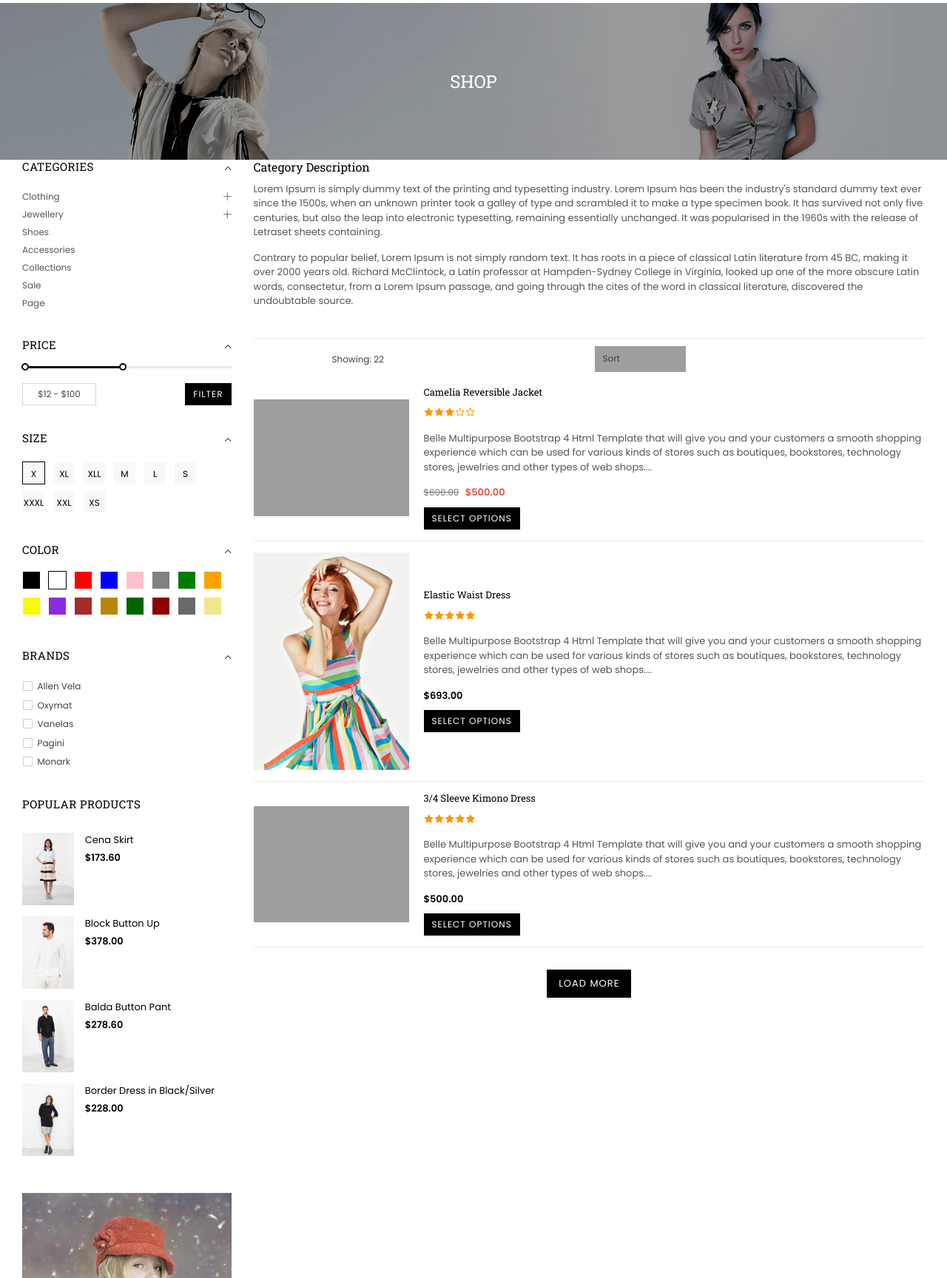
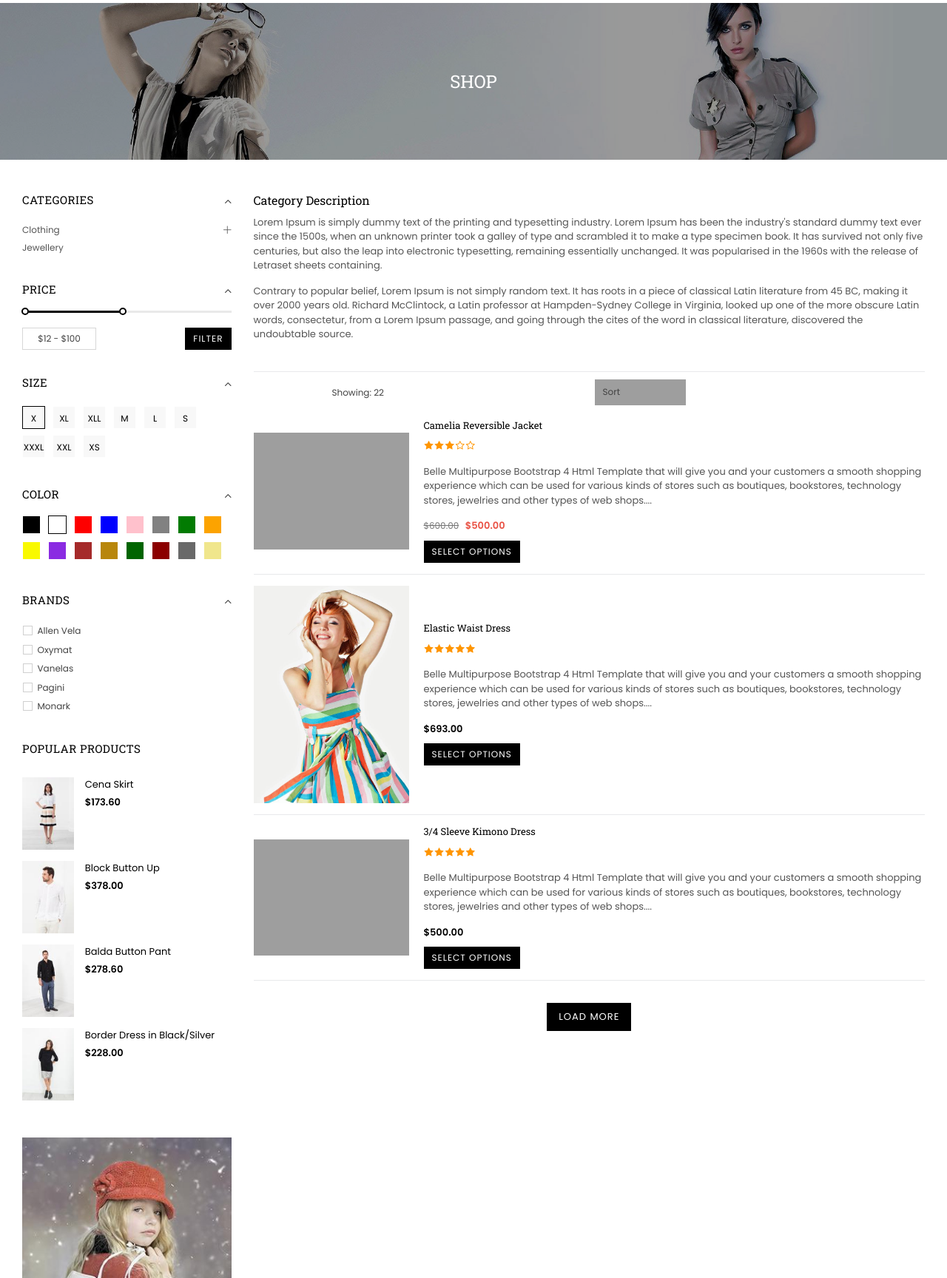
Before and after one commit to usman-ghani190/python-django-belle, a Django app: page /shop/ in a window 1280 px wide. Shown: the part 192-1920 px from the top of the page at 74% size. Run offline with Django 5.2, Linux system fonts and the light colour scheme; data comes from the database, SQL or seed files in the repository; both versions use the stored data as it was after the commit; some libraries are stand-ins or nearby versions; some web fonts are replaced; grey boxes are pictures that could not be loaded.

Commit message:
introduced categories and rendered on shop page

```diff
--- a/app/admin.py
+++ b/app/admin.py
@@ -1,6 +1,6 @@
 from django.contrib import admin
 
-from app.models import Color, Product, ProductBigImage, ProductImage, Size, SliderImages
+from app.models import Category, Color, Product, ProductBigImage, ProductImage, Size, SliderImages
 
 # Register your models here.
 admin.site.register(Product)
@@ -9,3 +9,4 @@ admin.site.register(Size)
 admin.site.register(ProductImage)
 admin.site.register(SliderImages)
 admin.site.register(ProductBigImage)
+admin.site.register(Category)
--- a/app/templates/app/shop.html
+++ b/app/templates/app/shop.html
@@ -7,7 +7,7 @@
     <div id="page-content">
     	<!--Collection Banner-->
     <div>
-        <div class="collection-header">
+        <div class="collection-header" style="padding-bottom:45px;">
 			<div class="collection-hero">
         		<div class="collection-hero__image"><img class="blur-up lazyload" data-src="{% static 'images/shop/cat-women.jpg' %}" src="{% static 'images/shop/cat-women.jpg' %}" alt="Women" title="Women" /></div>
         		<div class="collection-hero__title-wrapper"><h1 class="collection-hero__title page-width">Shop</h1></div>
@@ -24,32 +24,27 @@
                 	<div class="sidebar_tags">
                     	<!--Categories-->
                     	<div class="sidebar_widget categories filter-widget">
-                            <div class="widget-title"><h2>Categories</h2></div>
+                        <div class="widget-title">
+                                    <h2>Categories</h2>
+                                </div>
                                 <div class="widget-content">
                                     <ul class="sidebar_categories">
-                                    <li class="level1 sub-level"><a href="#;" class="site-nav">Clothing</a>
+                                        {% for category in categories %}
+                                        <li class="level1 {% if category.subcategories.exists %}sub-level{% endif %}">
+                                            <a href="#" class="site-nav">{{ category.name }}</a>
+                                            {% if category.subcategories.exists %}
                                             <ul class="sublinks">
-                                        	<li class="level2"><a href="#;" class="site-nav">Men</a></li>
-                                            <li class="level2"><a href="#;" class="site-nav">Women</a></li>
-                                            <li class="level2"><a href="#;" class="site-nav">Child</a></li>
-                                            <li class="level2"><a href="#;" class="site-nav">View All Clothing</a></li>
+                                                {% for subcategory in category.subcategories.all %}
+                                                <li class="level2"><a href="#" class="site-nav">{{ subcategory.name }}</a></li>
+                                                {% endfor %}
                                             </ul>
+                                            {% endif %}
                                         </li>
-                                    <li class="level1 sub-level"><a href="#;" class="site-nav">Jewellery</a>
-                                    	<ul class="sublinks">
-                                        	<li class="level2"><a href="#;" class="site-nav">Ring</a></li>
-                                            <li class="level2"><a href="#;" class="site-nav">Neckalses</a></li>
-                                            <li class="level2"><a href="#;" class="site-nav">Eaarings</a></li>
-                                            <li class="level2"><a href="#;" class="site-nav">View All Jewellery</a></li>
-                                        </ul>
-                                    </li>
-                                    <li class="lvl-1"><a href="#;" class="site-nav">Shoes</a></li>
-                                    <li class="lvl-1"><a href="#;" class="site-nav">Accessories</a></li>
-                                    <li class="lvl-1"><a href="#;" class="site-nav">Collections</a></li>
-                                    <li class="lvl-1"><a href="#;" class="site-nav">Sale</a></li>
-                                    <li class="lvl-1"><a href="#;" class="site-nav">Page</a></li>
+                                        {% endfor %}
                                     </ul>
                                 </div>
+
+
                         </div>
                         <!--Categories-->
                         <!--Price Filter-->
@@ -286,12 +281,12 @@
                                 <div class="list-view-item__image-column">
                                     <div class="list-view-item__image-wrapper">
                                         <!-- Image -->
-                                        <a href="{% url 'product' %}"><img class="list-view-item__image blur-up lazyload" data-src="{% static 'images/product-images/product-image1.jpg' %}" src="{% static 'images/product-images/product-image1.jpg' %}" alt="image" title="product"></a>
+                                        <a href="#"><img class="list-view-item__image blur-up lazyload" data-src="{% static 'images/product-images/product-image1.jpg' %}" src="{% static 'images/product-images/product-image1.jpg' %}" alt="image" title="product"></a>
                                         <!-- End Image -->
                                     </div>
                                 </div>
                                 <div class="list-view-item__title-column">
-                                    <div class="h4 grid-view-item__title"><a href="{% url 'product' %}">Camelia Reversible Jacket</a></div>
+                                    <div class="h4 grid-view-item__title"><a href="#">Camelia Reversible Jacket</a></div>
                                     <!-- Product Review -->
                                     <p class="product-review"><i class="font-13 fa fa-star"></i><i class="font-13 fa fa-star"></i><i class="font-13 fa fa-star"></i><i class="font-13 fa fa-star-o"></i><i class="font-13 fa fa-star-o"></i></p>
                                     <!-- End Product Review -->
@@ -315,12 +310,12 @@
                                 <div class="list-view-item__image-column">
                                     <div class="list-view-item__image-wrapper">
                                         <!-- Image -->
-                                        <a href="{% url 'product' %}"><img class="list-view-item__image blur-up lazyload" data-src="{% static 'images/product-images/product-image2.jpg' %}" src="{% static 'images/product-images/product-image2.jpg' %}" alt="image" title="product"></a>
+                                        <a href="#"><img class="list-view-item__image blur-up lazyload" data-src="{% static 'images/product-images/product-image2.jpg' %}" src="{% static 'images/product-images/product-image2.jpg' %}" alt="image" title="product"></a>
                                         <!-- End Image -->
                                     </div>
                                 </div>
                                 <div class="list-view-item__title-column">
-                                    <div class="h4 grid-view-item__title"><a href="{% url 'product' %}">Elastic Waist Dress</a></div>
+                                    <div class="h4 grid-view-item__title"><a href="#">Elastic Waist Dress</a></div>
                                     <!-- Product Review -->
                                     <p class="product-review"><i class="font-13 fa fa-star"></i><i class="font-13 fa fa-star"></i><i class="font-13 fa fa-star"></i><i class="font-13 fa fa-star"></i><i class="font-13 fa fa-star"></i></p>
                                     <!-- End Product Review -->
@@ -348,7 +343,7 @@
                                     </div>
                                 </div>
                                 <div class="list-view-item__title-column">
-                                    <div class="h4 grid-view-item__title"><a href="{% url 'product' %}">3/4 Sleeve Kimono Dress</a></div>
+                                    <div class="h4 grid-view-item__title"><a href="#">3/4 Sleeve Kimono Dress</a></div>
                                     <!-- Product Review -->
                                     <p class="product-review"><i class="font-13 fa fa-star"></i><i class="font-13 fa fa-star"></i><i class="font-13 fa fa-star"></i><i class="font-13 fa fa-star"></i><i class="font-13 fa fa-star"></i></p>
                                     <!-- End Product Review -->
--- a/app/views.py
+++ b/app/views.py
@@ -7,7 +7,7 @@ from django.urls import reverse
 
 
 from app.forms import OrderItemForm, ProductQueryAskForm, ReviewForm
-from app.models import Cart, CartItem, Color, Order, OrderItem, Product, ProductBigImage, ProductImage, Size, SliderImages
+from app.models import Cart, CartItem, Category, Color, Order, OrderItem, Product, ProductBigImage, ProductImage, Size, SliderImages
 
 # Create your views here.
 def index(request, slug=None):
@@ -31,41 +31,17 @@ def index(request, slug=None):
     return render(request, 'app/index.html', context)
 
 def shop_page(request):
-    context= {}
+    categories = Category.objects.filter(parent__isnull=True)
+    products = Product.objects.all()
+    context = {
+        "categories": categories,
+        "products": products,
+    }
     return render(request, 'app/shop.html', context)
 
 
 
-# def add_to_cart(request, product, quantity):
-#     # Get the selected color and size from the form
-#     color_name = request.POST.get('option-0')  # This is the color
-#     size_name = request.POST.get('option-1')   # This is the size
 
-#     print(f"Selected color: {color_name}, Selected size: {size_name}")
-
-#     # Ensure color and size are selected
-#     if not color_name or not size_name:
-#         messages.error(request, "Please select both color and size.")
-#         return HttpResponseRedirect(request.META.get('HTTP_REFERER', '/'))  # Go back to the product page if not selected
-
-#     # Get the color and size objects by their name
-#     color = get_object_or_404(Color, name=color_name)
-#     size = get_object_or_404(Size, name=size_name)
-
-#     # Get or create a cart for the user
-#     cart, created = Cart.objects.get_or_create(user=request.user)
-
-#     # Check if the item already exists in the cart (same product, color, and size)
-#     cart_item, created = CartItem.objects.get_or_create(cart=cart, product=product, color=color, size=size)
-
-#     # Update the quantity if the item already exists in the cart
-#     cart_item.quantity += int(quantity)
-#     cart_item.save()
-
-#     print("Redirecting to cart...")
-
-#     # Redirect to the cart page
-#     return HttpResponseRedirect(reverse('cart'))
 
 def add_to_cart(request, product, quantity):
     color_name = request.POST.get('option-0')
@@ -98,111 +74,6 @@ def add_to_cart(request, product, quantity):
     return redirect(reverse('cart'))
 
 
-
-# def product_page(request, slug):
-#     product = get_object_or_404(Product, slug=slug)
-#     variants = ProductImage.objects.all()
-#     big_variants = ProductBigImage.objects.all()
-#     reviews = product.reviews.all()  # Get reviews for the product
-#     review_form = ReviewForm()
-
-#     # Calculate savings
-#     you_saved, percentage_saved = None, None
-#     if product.price and product.discounted_price:
-#         you_saved = product.price - product.discounted_price
-#         percentage_saved = (you_saved / product.price) * 100
-
-#     # Form handling for ProductQueryAskForm
-#     form = ProductQueryAskForm(request.POST or None)
-#     if request.method == 'POST' and form.is_valid():
-#         form.save()
-#         messages.success(request, "Your query has been submitted successfully!")
-#         return redirect('product', slug=slug)
-#     elif request.method == 'POST':
-#         messages.error(request, "There was an error submitting your query. Please correct the form.")
-
-#     # Handle Add to Cart and Buy Now actions
-#     if request.method == 'POST':
-#         action = request.POST.get('action')
-#         quantity = int(request.POST.get('quantity', 1))  # Default to 1 if quantity is not provided
-
-#         if action == 'add_to_cart':
-#             return add_to_cart(request, product, quantity)
-#         elif action == 'buy_now':
-#             return buy_now(request, product, quantity)
-
-#     # Context for the template
-#     context = {
-#         'product': product,
-#         'variants': variants,
-#         'big_variants': big_variants,
-#         'you_saved': you_saved,
-#         'percentage_saved': percentage_saved,
-#         'form': form,
-#         'reviews':reviews,
-#         'review_form':review_form,
-
-#     }
-
-#     return render(request, 'app/product_page.html', context)
-
-# def product_page(request, slug):
-#     product = get_object_or_404(Product, slug=slug)
-#     variants = ProductImage.objects.all()
-#     big_variants = ProductBigImage.objects.all()
-#     reviews = product.reviews.all()  # Get reviews for the product
-#     review_form = ReviewForm()
-
-#     # Calculate savings
-#     you_saved, percentage_saved = None, None
-#     if product.price and product.discounted_price:
-#         you_saved = product.price - product.discounted_price
-#         percentage_saved = (you_saved / product.price) * 100
-
-#     # Form handling for ProductQueryAskForm
-#     form = ProductQueryAskForm(request.POST or None)
-#     if request.method == 'POST' and form.is_valid():
-#         form.save()
-#         messages.success(request, "Your query has been submitted successfully!")
-#         return redirect('product', slug=slug)
-#     elif request.method == 'POST':
-#         messages.error(request, "There was an error submitting your query. Please correct the form.")
-
-#     # Handle ReviewForm submission
-#     if request.method == 'POST' and 'review_submit' in request.POST:
-#         review_form = ReviewForm(request.POST)
-#         if review_form.is_valid():
-#             review = review_form.save(commit=False)
-#             review.product = product  # Associate the review with the product
-#             review.save()
-#             messages.success(request, "Your review has been submitted successfully!")
-#             return redirect('product', slug=slug)
-#         else:
-#             messages.error(request, "There was an error submitting your review. Please correct the form.")
-
-#     # Handle Add to Cart and Buy Now actions
-#     if request.method == 'POST':
-#         action = request.POST.get('action')
-#         quantity = int(request.POST.get('quantity', 1))  # Default to 1 if quantity is not provided
-
-#         if action == 'add_to_cart':
-#             return add_to_cart(request, product, quantity)
-#         elif action == 'buy_now':
-#             return buy_now(request, product, quantity)
-
-#     # Context for the template
-#     context = {
-#         'product': product,
-#         'variants': variants,
-#         'big_variants': big_variants,
-#         'you_saved': you_saved,
-#         'percentage_saved': percentage_saved,
-#         'form': form,
-#         'reviews': reviews,
-#         'review_form': review_form,
-#     }
-
-#     return render(request, 'app/product_page.html', context)
 
 def product_page(request, slug):
     product = get_object_or_404(Product, slug=slug)
@@ -247,6 +118,18 @@ def product_page(request, slug):
         messages.success(request, "Your query has been submitted successfully!")
         return redirect('product', slug=slug)
 
+     # Handle Add to Cart and Buy Now actions
+    if request.method == 'POST':
+        action = request.POST.get('action')
+        quantity = int(request.POST.get('quantity', 1))  # Default to 1 if quantity is not provided
+
+        if action == 'add_to_cart':
+            return add_to_cart(request, product, quantity)
+        elif action == 'buy_now':
+            return buy_now(request, product, quantity)
+
+
+
     # Context for the template
     context = {
         'product': product,
@@ -262,13 +145,8 @@ def product_page(request, slug):
     }
 
     return render(request, 'app/product_page.html', context)
-# def cart_page(request):
-#     # Assuming you have a Cart model to fetch cart items for the user
-#     cart = Cart.objects.get_or_create(user=request.user)
-#     context = {
-#         'cart': cart,  # Pass cart to the template
-#     }
-#     return render(request, 'app/cart.html', context)
+
+
 
 def cart_page(request):
     if request.user.is_authenticated:
@@ -294,61 +172,6 @@ def cart_page(request):
 
 
 
-
-
-# def buy_now(request, product, quantity):
-#     # Get the selected color and size from the form
-#     color_name = request.POST.get('option-0')
-#     size_name = request.POST.get('option-1')
-
-#     # Ensure color and size are selected
-#     if not color_name or not size_name:
-#         messages.error(request, "Please select both color and size.")
-#         return HttpResponseRedirect(request.META.get('HTTP_REFERER', '/'))
-#     # Get the color and size objects by their name
-#     color = get_object_or_404(Color, name=color_name)
-#     size = get_object_or_404(Size, name=size_name)
-
-#     # Get or create a cart for the user
-#     cart, created = Cart.objects.get_or_create(user=request.user)
-
-#     # Check if the item already exists in the cart (same product, color, and size)
-#     cart_item, created = CartItem.objects.get_or_create(cart=cart, product=product, color=color, size=size)
-
-#     # Update the quantity if the item already exists in the cart
-#     cart_item.quantity += int(quantity)
-#     cart_item.save()
-
-#     # Redirect to the checkout page
-#     return HttpResponseRedirect(reverse('checkout'))
-
-# def buy_now(request, product, quantity):
-#     color_name = request.POST.get('option-0')
-#     size_name = request.POST.get('option-1')
-
-#     if not color_name or not size_name:
-#         messages.error(request, "Please select both color and size.")
-#         return HttpResponseRedirect(request.META.get('HTTP_REFERER', '/'))
-
-#     color = get_object_or_404(Color, name=color_name)
-#     size = get_object_or_404(Size, name=size_name)
-
-#     # Determine whether to use user or session_key
-#     if request.user.is_authenticated:
-#         cart, created = Cart.objects.get_or_create(user=request.user)
-#     else:
-#         session_key = request.session.session_key
-#         if not session_key:
-#             request.session.create()  # Create a new session if it doesn't exist
-#             session_key = request.session.session_key
-#         cart, created = Cart.objects.get_or_create(session_key=session_key)
-
-#     # Add or update the cart item
-#     cart_item, created = CartItem.objects.get_or_create(cart=cart, product=product, color=color, size=size)
-#     cart_item.quantity += int(quantity)
-#     cart_item.save()
-
-#     return HttpResponseRedirect(reverse('checkout'))
 
 def buy_now(request, product, quantity):
     color_name = request.POST.get('option-0')
```
Also changed, not shown: app/models.py (+15 -0 lines), app/migrations/0022_category.py (added), app/migrations/0023_category_slug.py (added), app/static/images/cat-women2.jpg (added), app/static/images/image.png (added), db.sqlite3, uploads/home2-default-banner1.jpg (added). Lines whose indentation alone changed are shown as unchanged.
